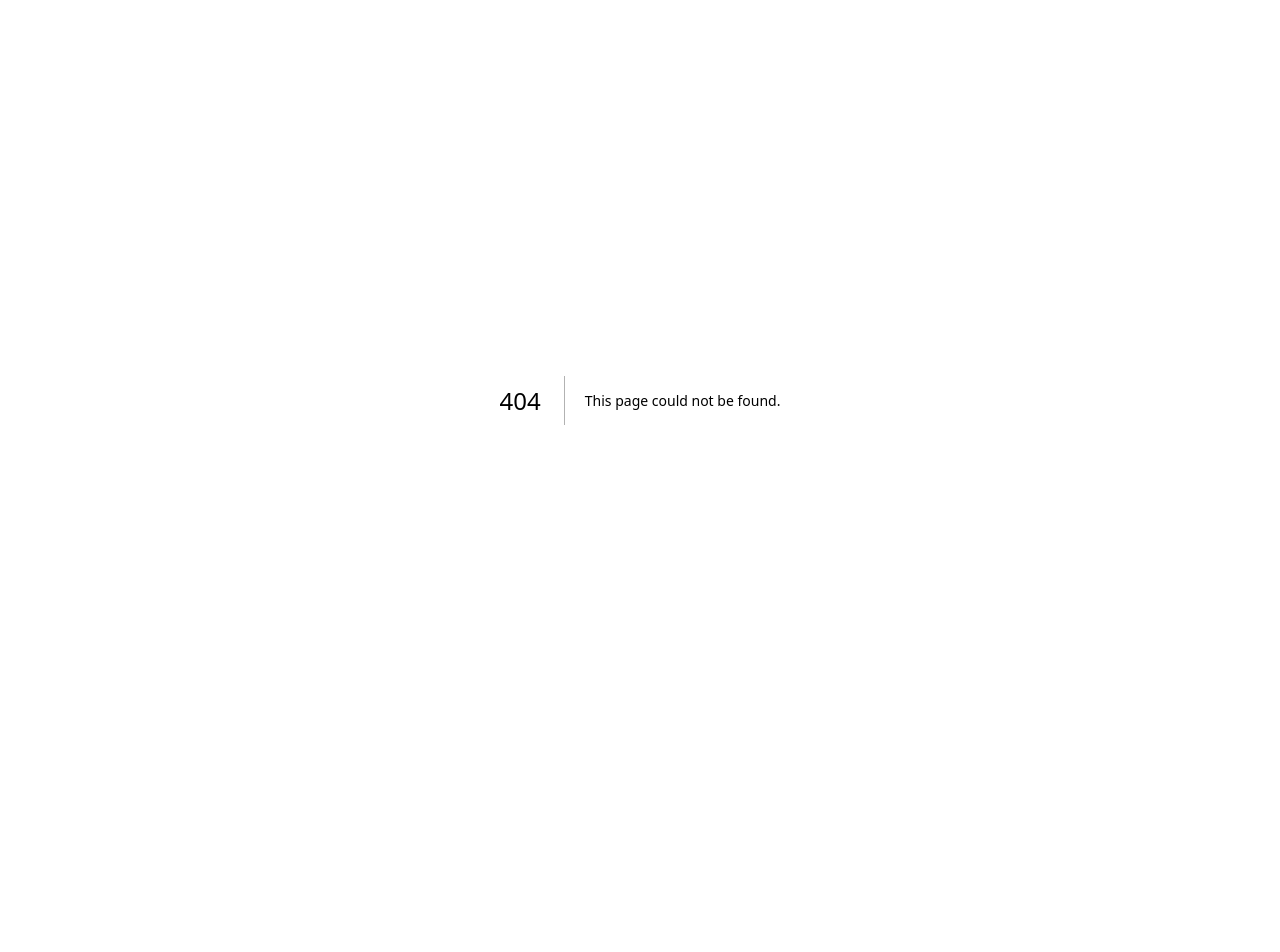
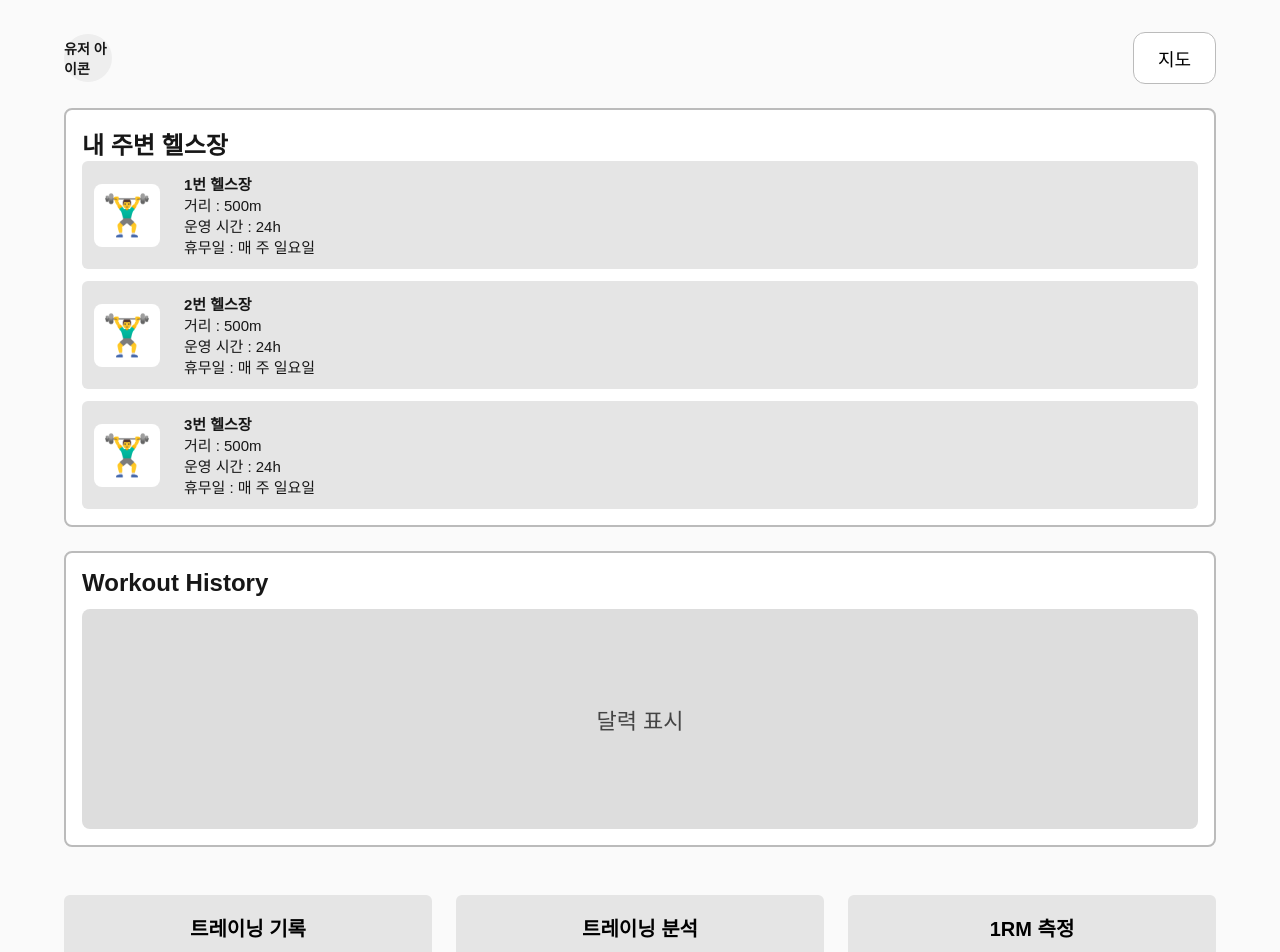
Before and after one commit to NRKim93/1rmCal_FE, a Next.js app: page /dashboard in a window 1280 px wide. Before the commit this address had no page. Shown: the top 952 px of the page. Before the commit the page ends 800 px from the top, so only its background shows below. Built offline with nearby package versions, Linux system fonts and the light colour scheme.

Commit message:
feature : 닉네임 이동 페이지로 이동하지 않는 버그 수정

```diff
--- a/src/app/1rm/page.tsx
+++ b/src/app/1rm/page.tsx
@@ -1,6 +1,7 @@
 "use client";
 import styles from './css/1rm.module.css';
 import React, { useState, useEffect } from "react";
+import { useRouter } from "next/navigation";
 
 const EVENTS = [
   "벤치프레스",
@@ -21,6 +22,7 @@ interface CalculateResult {
 }
 
 export default function OneRMPage() {
+  const router = useRouter();
   const [event, setEvent] = useState("");
   const [weight, setWeight] = useState("");
   const [unit, setUnit] = useState("KG");
@@ -118,6 +120,9 @@ export default function OneRMPage() {
 
   return (
     <div className={styles.wrapper}>
+      <div style={{ display: 'flex', justifyContent: 'flex-start' }}>
+        <button onClick={() => router.back()} style={{ margin: '16px 0', padding: '8px 16px', borderRadius: '6px', border: '1px solid #bbb', background: '#ffffff', cursor: 'pointer', fontWeight: 'bold' }}>{'← 이전으로'}</button>
+      </div>
       <h1 className={styles.heading}>1RM 측정기</h1>
       {error && (
         <div className={styles.error}>{error}</div>
--- /dev/null
+++ b/src/app/css/dashboard.module.css
@@ -0,0 +1,111 @@
+/* 대시보드 전체 컨테이너 */
+.container {
+  background: #fafafa;
+  min-height: 100vh;
+  padding: 32px 0;
+  display: flex;
+  flex-direction: column;
+  align-items: center;
+}
+
+.header {
+  width: 90%;
+  display: flex;
+  justify-content: space-between;
+  align-items: center;
+  margin-bottom: 24px;
+}
+.userIcon {
+  width: 48px;
+  height: 48px;
+  background: #eee;
+  border-radius: 50%;
+  display: flex;
+  align-items: center;
+  justify-content: center;
+  font-weight: bold;
+  font-size: 14px;
+}
+.mapBtn {
+  background: #fff;
+  border: 1px solid #bbb;
+  border-radius: 12px;
+  padding: 12px 24px;
+  font-size: 18px;
+  cursor: pointer;
+}
+
+.gymSection {
+  width: 90%;
+  background: #fff;
+  border: 2px solid #bbb;
+  border-radius: 8px;
+  margin-bottom: 24px;
+  padding: 16px;
+}
+.gymList {
+  display: flex;
+  flex-direction: column;
+  gap: 12px;
+}
+.gymItem {
+  display: flex;
+  align-items: center;
+  background: #e5e5e5;
+  border-radius: 6px;
+  padding: 12px;
+  gap: 16px;
+}
+.gymIcon {
+  font-size: 40px;
+  background: #fff;
+  border-radius: 8px;
+  padding: 8px;
+  margin-right: 8px;
+}
+.gymInfo {
+  font-size: 15px;
+}
+
+.historySection {
+  width: 90%;
+  background: #fff;
+  border: 2px solid #bbb;
+  border-radius: 8px;
+  margin-bottom: 24px;
+  padding: 16px;
+}
+.calendarPlaceholder {
+  width: 100%;
+  height: 220px;
+  background: #ddd;
+  display: flex;
+  align-items: center;
+  justify-content: center;
+  font-size: 22px;
+  color: #444;
+  border-radius: 8px;
+  margin-top: 12px;
+}
+
+.footer {
+  width: 90%;
+  display: flex;
+  justify-content: space-between;
+  gap: 24px;
+  margin-top: 24px;
+}
+.footerBtn {
+  flex: 1;
+  background: #e5e5e5;
+  border: none;
+  border-radius: 6px;
+  padding: 18px 0;
+  font-size: 20px;
+  font-weight: bold;
+  cursor: pointer;
+  transition: background 0.2s;
+}
+.footerBtn:hover {
+  background: #d1d1d1;
+}
--- /dev/null
+++ b/src/app/dashboard/page.tsx
@@ -0,0 +1,47 @@
+"use client";
+import React from "react";
+import { useRouter } from "next/navigation";
+import styles from "../css/dashboard.module.css";
+
+const gyms = [
+  { id: 1, name: "1번 헬스장", distance: "500m", hours: "24h", closed: "매 주 일요일" },
+  { id: 2, name: "2번 헬스장", distance: "500m", hours: "24h", closed: "매 주 일요일" },
+  { id: 3, name: "3번 헬스장", distance: "500m", hours: "24h", closed: "매 주 일요일" },
+];
+
+export default function DashboardPage() {
+  const router = useRouter();
+  return (
+    <div className={styles.container}>
+      <header className={styles.header}>
+        <div className={styles.userIcon}>유저 아이콘</div>
+        <button className={styles.mapBtn}>지도</button>
+      </header>
+      <section className={styles.gymSection}>
+        <h2>내 주변 헬스장</h2>
+        <div className={styles.gymList}>
+          {gyms.map(gym => (
+            <div key={gym.id} className={styles.gymItem}>
+              <div className={styles.gymIcon}>🏋️‍♂️</div>
+              <div className={styles.gymInfo}>
+                <strong>{gym.name}</strong>
+                <div>거리 : {gym.distance}</div>
+                <div>운영 시간 : {gym.hours}</div>
+                <div>휴무일 : {gym.closed}</div>
+              </div>
+            </div>
+          ))}
+        </div>
+      </section>
+      <section className={styles.historySection}>
+        <h2>Workout History</h2>
+        <div className={styles.calendarPlaceholder}>달력 표시</div>
+      </section>
+      <footer className={styles.footer}>
+        <button className={styles.footerBtn}>트레이닝 기록</button>
+        <button className={styles.footerBtn}>트레이닝 분석</button>
+        <button className={styles.footerBtn} onClick={() => router.push('/1rm')}>1RM 측정</button>
+      </footer>
+    </div>
+  );
+}
```
Also changed, not shown: src/app/auth/naver/callback/page.tsx (+6 -5 lines).
